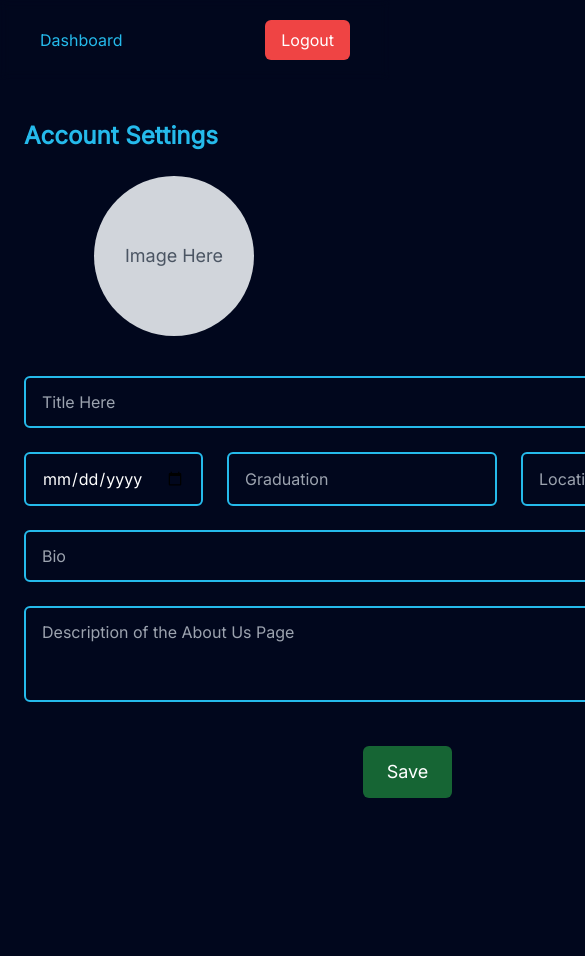
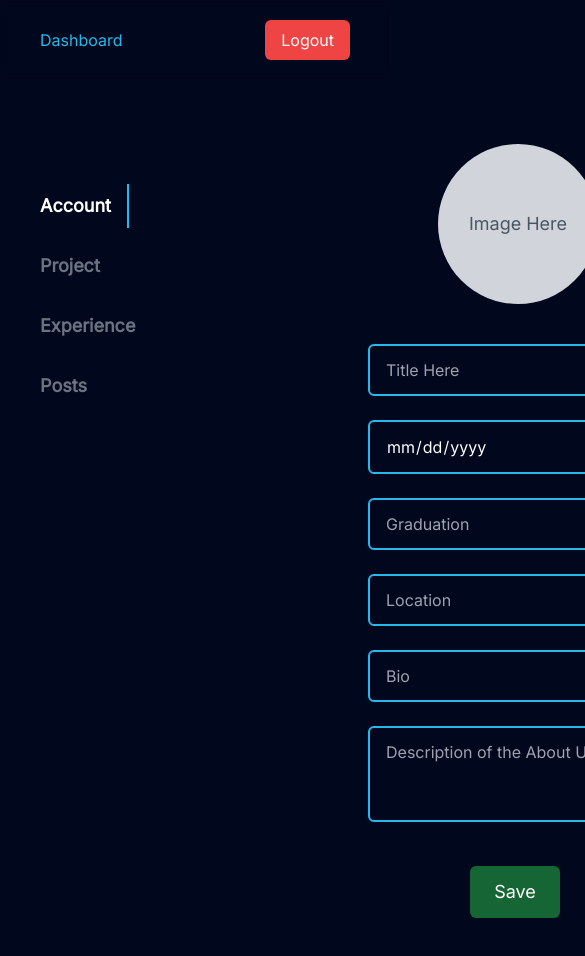
Before and after one commit to AadarshaKhatri/Portfolio, a Next.js app: page /admin/site-controller in a window 390 px wide. Shown: the top 956 px of the page, 585 px wide, since content can reach past the window. Before the commit the page ends 844 px from the top, so only its background shows below. Built offline with nearby package versions, Linux system fonts and the light colour scheme; no server answers; the database is empty.

Commit message:
feat: UI Made for Dashboard Page

```diff
--- a/app/(authenticated)/admin/site-controller/components/AccountStatus/Account_Status.tsx
+++ b/app/(authenticated)/admin/site-controller/components/AccountStatus/Account_Status.tsx
@@ -1,59 +1,82 @@
-import prisma from "@/app/lib/db";
+"use client";
 import { UserModel } from "@/app/types/interfaces";
-import { Suspense } from "react";
+import { Suspense, useActionState, useEffect, useState } from "react";
+import { getUser, UpdateAccount } from "./action";
+import { toast } from "sonner";
+import ImagePre from "./components/IamgePre"
+const AccountStatus =  () => {
+  const [state,action] = useActionState(UpdateAccount,null);
+  const [user,setUser] = useState<UserModel>();
 
-const AccountStatus = async () => {
-  const user: UserModel = await prisma.user_models.findFirst();
-  console.log(user);
+  useEffect(() => {
+    async function fetchUser() {
+      const response: UserModel = await getUser();
+      setUser(response);
+    }
+    fetchUser();
+  }, [state]);
+
+  useEffect(() => {
+    setTimeout(()=>{
+      if (state?.success) {
+        toast.success(`${state?.message}`);
+      } else if (state?.error) {
+        toast.error(`${state?.error}`);
+      }
+    },0)
+  }, [state]);
   return (
     <section className="container mx-auto px-6 md:px-0 py-10">
-      <h3 className="text-primary text-2xl font-semibold mb-6">Account Settings</h3>
-      <div className="flex flex-col lg:flex-row justify-between items-start gap-10">
-        {/* Profile Image Section */}
-        <div className="w-[300px] flex justify-center items-center">
-          <div className="w-40 h-40 bg-gray-300 rounded-full flex items-center justify-center text-gray-600 text-lg">
-            Image Here
-          </div>
-        </div>
+      <div className="flex flex-col justify-between items-start gap-10">
+        <ImagePre/>
 
         {/* Account Settings Form */}
         <div className="flex-1">
-          <form className="flex flex-wrap gap-6">
+          <form action={action} className="flex flex-wrap gap-6">
+            <input name="id" defaultValue={user?.id} className="hidden"/>
             {/* First Row - Full Width */}
-            <div className="flex w-full">
+            <div className="flex w-full gap-6">
+
               <input
+                name="title"
                 type="text"
                 placeholder="Title Here"
                 className="text-white border-2 border-primary rounded-md w-full py-3 px-4 bg-[#01071D]"
                 defaultValue={user?.title}
               />
+
             </div>
 
             {/* Second Row - Three Inputs in One Line */}
-            <div className="flex w-full gap-6">
+            <div className="flex flex-col md:flex-row w-full gap-6">
   <input
+    name="born"
     type="date"
     placeholder="BirthDate"
-                className="text-white border-2 border-primary rounded-md flex-1 py-3 px-4 bg-[#01071D]"
+    className="text-white border-2 border-primary rounded-md w-full md:w-1/3 py-3 px-4 bg-[#01071D]"
     defaultValue={user?.born ? new Date(user.born).toISOString().split("T")[0] : ""}
   />
   <input
+    name="degree"
     type="text"
     placeholder="Graduation"
-                className="text-white border-2 border-primary rounded-md flex-1 py-3 px-4 bg-[#01071D]"
+    className="text-white border-2 border-primary rounded-md w-full md:w-1/3 py-3 px-4 bg-[#01071D]"
     defaultValue={user?.degree}
   />
   <input
+    name="location"
     type="text"
     placeholder="Location"
-                className="text-white border-2 border-primary rounded-md flex-1 py-3 px-4 bg-[#01071D]"
+    className="text-white border-2 border-primary rounded-md w-full md:w-1/3 py-3 px-4 bg-[#01071D]"
     defaultValue={user?.location}
   />
             </div>
 
+
             {/* Third Row - Full Width */}
             <div className="flex w-full">
               <input
+                name="bio"
                 type="text"
                 placeholder="Bio"
                 className="text-white border-2 border-primary rounded-md w-full py-3 px-4 bg-[#01071D]"
@@ -64,6 +87,7 @@ const AccountStatus = async () => {
             {/* Fourth Row - Full Width */}
             <div className="flex w-full">
               <textarea
+                name="description"
                 placeholder="Description of the About Us Page"
                 className="text-white border-2 border-primary rounded-md w-full py-3 px-4 bg-[#01071D] h-24"
                 defaultValue={user?.description}
@@ -71,9 +95,9 @@ const AccountStatus = async () => {
             </div>
 
             <div className="w-full flex flex-row justify-center items-center mt-5">
-              <Suspense fallback={'Loading...'}>
+
                 <button className="text-white bg-green-800 rounded-md text-lg py-3 px-6 hover:bg-green-800/50" type="submit">Save</button>
-              </Suspense>
+
             </div>
           </form>
         </div>
--- a/app/(authenticated)/admin/site-controller/components/AccountStatus/action.ts
+++ b/app/(authenticated)/admin/site-controller/components/AccountStatus/action.ts
@@ -1,42 +1,81 @@
+"use server";
 import prisma from "@/app/lib/db";
+import { error } from "console";
 
 
+interface UpdateUserTypes  {
+  error:string
+  message:string
+  success:boolean
+}
 
+export async function UpdateAccount(prevState:UpdateUserTypes,formData:FormData){
+  const id = formData.get("id") as string;
+  const bio = formData.get("bio") as string;
+  const date = new Date(formData.get("born") as string);
+  const description = formData.get("description") as string;
+  const location =  formData.get("location") as string;
+  const title = formData.get("title") as string;
+  const degree = formData.get("degree") as string;
+  try{
+    if(!formData){
+      return{
+        success:false,
+        error:"Data not recieved!",
+        message:null,
+      }
+    }
 
-export async function UpdateAccount(formdata:FormData){
-  try{
-    const id = formdata.get("id") as string;
-    const bio = formdata.get("bio") as string;
-    const name = formdata.get("name") as string;
-    const date = formdata.get("date") as string;
-
-    console.log(bio)
-
-    const updatedUser = await prisma.user_models.updateMany({
+    const updatedUser = await prisma.user_models.update({
       where:{
         id:Number(id)
       },
       data:{
-        name:name,
+        description:description,
         bio:bio,
-        born:date
+        born:date,
+        location:location,
+        title:title,
+        degree:degree,
       }
     })
+    console.log(updatedUser)
 
-    if(updatedUser.count>0){
+    if (updatedUser) {
       return {
-        success:true,
-        message:"User Succesfully Updated",
-        error:null,
-      }
+        success: true,
+        message: "User successfully updated",
+        error: null,
+      };
+    } else {
+      return {
+        success: false,
+        error: "User not found or update failed",
+        message: null,
+      };
     }
 
   }catch(err){
-    console.log(err)
-    return {
+    console.log("Error Message:")
+    return({
+      error:"Failed to update the user",
       success:false,
-      error:"Failed to Update the Account",
-      message:null,
-    }
+      message:null
+    })
   }
 }
+
+
+export async function getUser() {
+  return await prisma.user_models.findFirst({
+    select:{
+      id:true,
+      title:true,
+      bio:true,
+      degree:true,
+      description:true,
+      location:true,
+      born:true,
+    }
+  });
+}
--- /dev/null
+++ b/app/(authenticated)/admin/site-controller/components/AccountStatus/components/IamgePre.tsx
@@ -0,0 +1,15 @@
+
+
+const IamgePre = () => {
+  return (
+    <div>
+      <div className="w-[300px] flex justify-center items-center">
+          <div className="w-40 h-40 bg-gray-300 rounded-full flex items-center justify-center text-gray-600 text-lg">
+           Image Here
+          </div>
+        </div>
+    </div>
+  )
+}
+
+export default IamgePre
--- /dev/null
+++ b/app/(authenticated)/admin/site-controller/components/ExperienceStatus/ExperienceStatus.tsx
@@ -0,0 +1,9 @@
+
+
+const ExperienceStatus = () => {
+  return (
+    <div className="text-primary">ExperienceStatus</div>
+  )
+}
+
+export default ExperienceStatus
--- /dev/null
+++ b/app/(authenticated)/admin/site-controller/components/PostStatus/PostStatus.tsx
@@ -0,0 +1,9 @@
+
+
+const PostStatus = () => {
+  return (
+    <div className="text-primary">PostStatus</div>
+  )
+}
+
+export default PostStatus
--- /dev/null
+++ b/app/(authenticated)/admin/site-controller/components/ProjectStatus/ProjectStatus.tsx
@@ -0,0 +1,10 @@
+
+
+
+const ProjectStatus = () => {
+  return (
+    <div className="text-primary">ProjectStatus</div>
+  )
+}
+
+export default ProjectStatus
--- a/app/(authenticated)/admin/site-controller/page.tsx
+++ b/app/(authenticated)/admin/site-controller/page.tsx
@@ -1,18 +1,74 @@
-"use server"
+"use client";
 
-import AccoutnStatus from "./components/AccountStatus/Account_Status"
-import NavigationBar from "./components/Navigation/Navigation"
+import { Suspense, useState } from "react";
+import AccountStatus from "./components/AccountStatus/Account_Status";
+import NavigationBar from "./components/Navigation/Navigation";
+import ProjectStatus from "./components/ProjectStatus/ProjectStatus";
+import ExperienceStatus from "./components/ExperienceStatus/ExperienceStatus";
+import PostStatus from "./components/PostStatus/PostStatus";
 
-export default async function SiteController(){
+export default function SiteController() {
+  const [activeTabs, setactiveTabs] = useState("AccountStatus");
 
-  return(
-   <div>
-    <NavigationBar/>
-    <AccoutnStatus/>
+  const handletabs = (tabs: string) => {
+    setactiveTabs(tabs);
+  };
 
+  return (
+    <section>
+      <NavigationBar />
+      <div className="container mx-auto px-6 py-6">
+        <div className="flex">
 
+          {/* Sidebar Section - Fixed on the Left */}
+          <div className="fixed top-40 left-0 w-[300px] h-screen p-6">
+            <div className="flex flex-col justify-start items-start space-y-4">
 
+              <div
+                onClick={() => handletabs("AccountStatus")}
+                className={`lg:w-40 font-semibold cursor-pointer py-2 px-4 text-lg transition-all duration-100
+                  ${activeTabs === "AccountStatus" ? "text-white border-r-2 border-primary" : "text-gray-500"}`}
+              >
+                Account
+              </div>
 
-   </div>
-  )
+              <div
+                onClick={() => handletabs("ProjectStatus")}
+                className={`lg:w-40 font-semibold cursor-pointer py-2 px-4 text-lg transition-all duration-100
+                  ${activeTabs === "ProjectStatus" ? "text-white border-r-2 border-primary" : "text-gray-500"}`}
+              >
+                Project
+              </div>
+
+              <div
+                onClick={() => handletabs("ExperienceStatus")}
+                className={`lg:w-40 font-semibold cursor-pointer py-2 px-4 text-lg transition-all duration-100
+                  ${activeTabs === "ExperienceStatus" ? "text-white border-r-2 border-primary" : "text-gray-500"}`}
+              >
+                Experience
+              </div>
+
+              <div
+                onClick={() => handletabs("PostStatus")}
+                className={`lg:w-40 font-semibold cursor-pointer py-2 px-4 text-lg transition-all duration-100
+                  ${activeTabs === "PostStatus" ? "text-white border-r-2 border-primary" : "text-gray-500"}`}
+              >
+                Posts
+              </div>
+            </div>
+          </div>
+
+          {/* Main Content Section - On the Right */}
+          <div className="ml-[320px] w-full">
+            <Suspense fallback={<div>Loading...</div>}>
+              {activeTabs === "AccountStatus" && <AccountStatus />}
+              {activeTabs === "ProjectStatus" && <ProjectStatus />}
+              {activeTabs === "ExperienceStatus" && <ExperienceStatus />}
+              {activeTabs === "PostStatus" && <PostStatus />}
+            </Suspense>
+          </div>
+        </div>
+      </div>
+    </section>
+  );
 }
```
Lines whose indentation alone changed are shown as unchanged.
